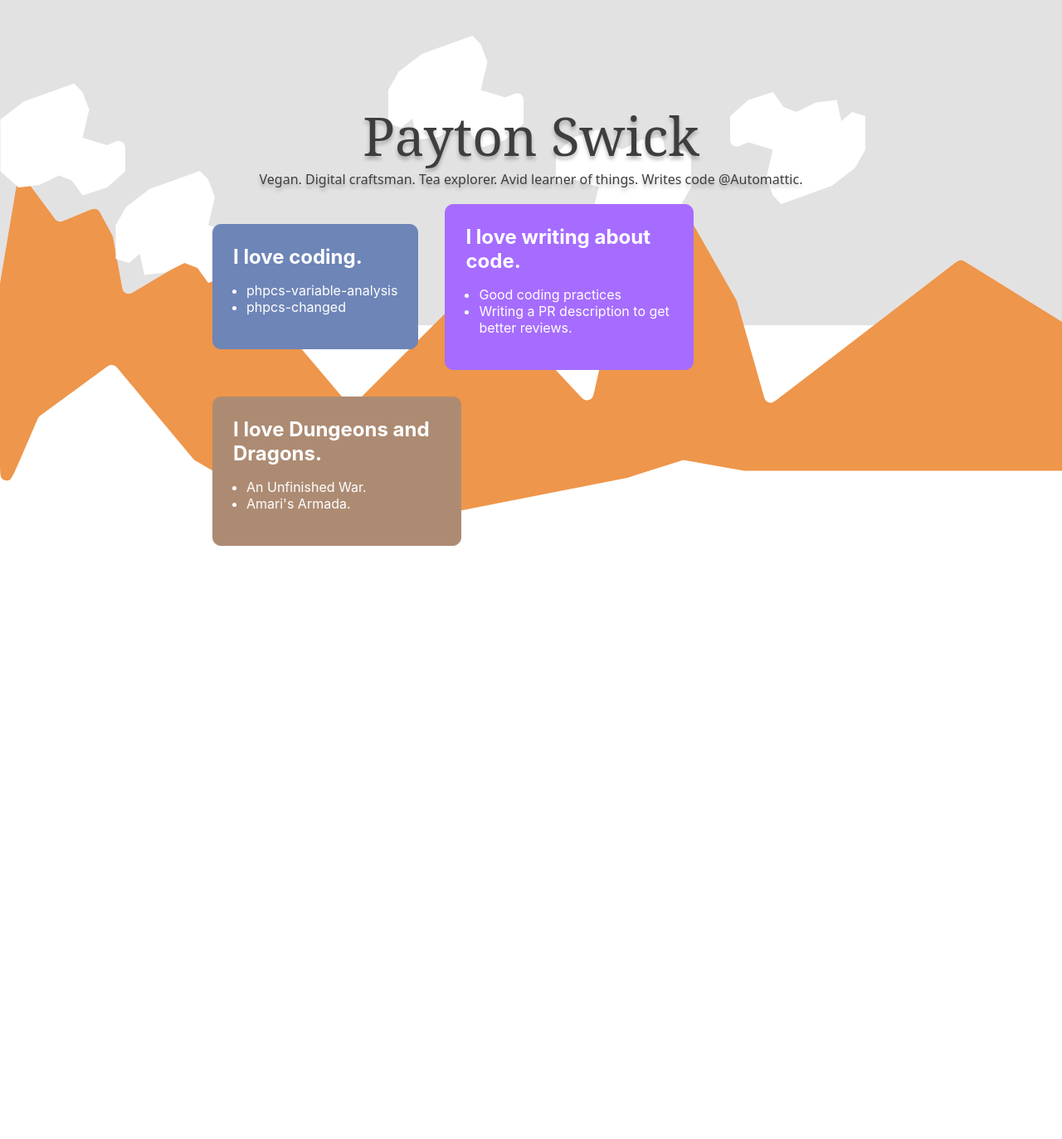
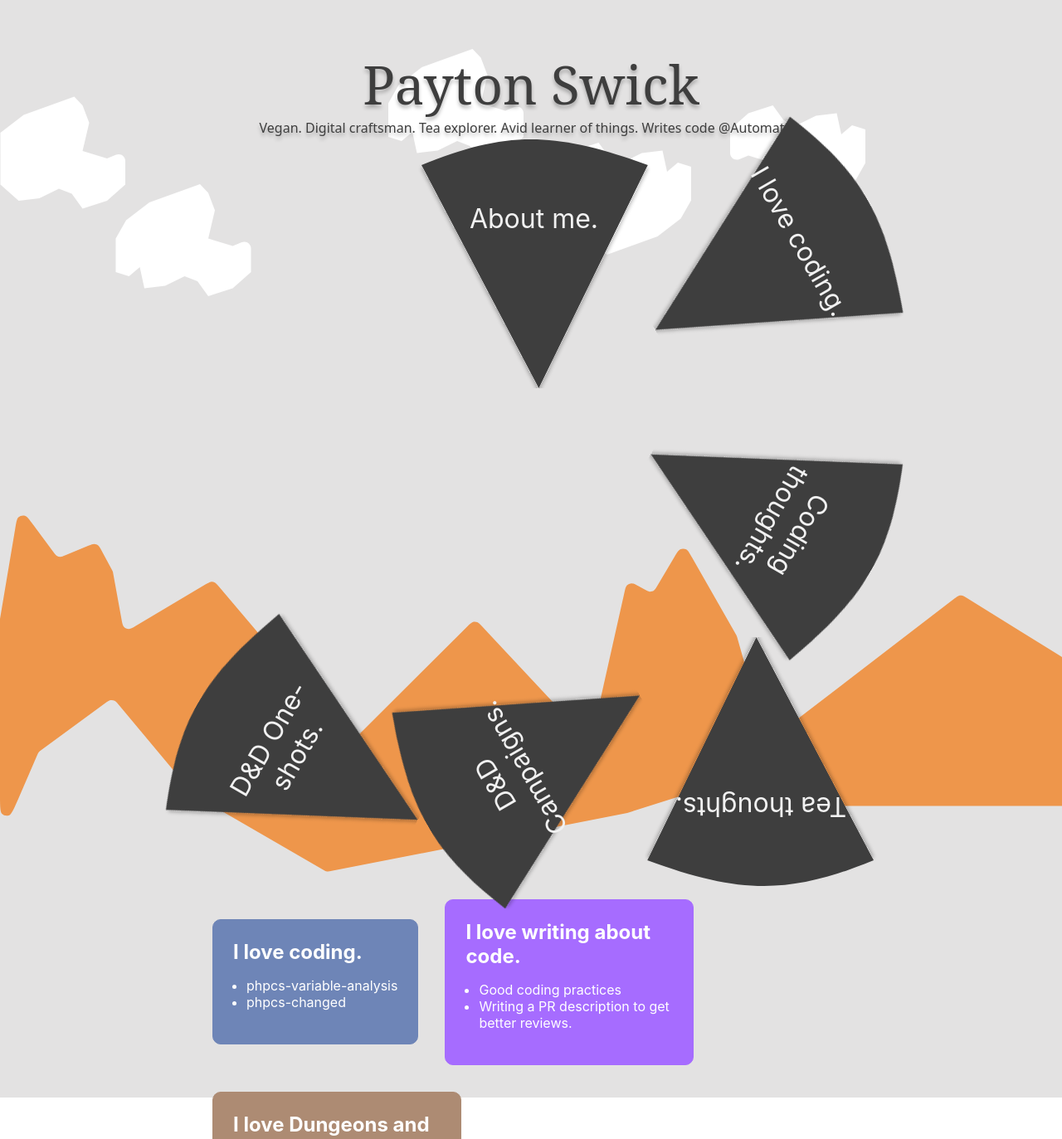
Before and after one commit to sirbrillig/foolorddotcom, a Next.js app: page / in a window 1280 px wide. Shown: the top 1373 px of the page at 83% size. Before the commit the page ends 800 px from the top, so only its background shows below. Built offline with nearby package versions, Linux system fonts and the light colour scheme.

Commit message:
Add segments

```diff
--- a/pages/index.tsx
+++ b/pages/index.tsx
@@ -63,6 +63,27 @@ const Home: NextPage = () => {
 								Writes code @Automattic.
 							</div>
 
+							<div className={styles.interests}>
+								<div className={styles['interests__section']}>
+									About me.
+								</div>
+								<div className={styles['interests__section']}>
+									I love coding.
+								</div>
+								<div className={styles['interests__section']}>
+									Coding thoughts.
+								</div>
+								<div className={styles['interests__section']}>
+									Tea thoughts.
+								</div>
+								<div className={styles['interests__section']}>
+									D&D Campaigns.
+								</div>
+								<div className={styles['interests__section']}>
+									D&D One-shots.
+								</div>
+							</div>
+
 							<div className={styles.grid}>
 								<Interest
 									className={styles["interest__code"]}
--- a/styles/Home.module.css
+++ b/styles/Home.module.css
@@ -68,6 +68,58 @@
 	line-height: 27px;
 }
 
+.interests {
+	display: grid;
+	grid-template-columns: 273px 273px 273px;
+	grid-template-rows: 300px 300px 300px;
+	grid-template-areas:
+	"segment8 segment1 segment2"
+	"segment7 . segment3"
+	"segment6 segment5 segment4";
+}
+
+.interests__section {
+	text-align: center;
+	font-size: 2em;
+	padding-left: 1em;
+	padding-right: 1em;
+	padding-top: 28%;
+	background-image: url('/Interest_Segment.svg');
+	background-repeat: no-repeat;
+	width: 280px;
+	height: 300px;
+}
+
+.interests__section:nth-child(1) {
+	transform: rotate(0deg);
+	grid-area: segment1;
+}
+
+.interests__section:nth-child(2) {
+	transform: rotate(60deg);
+	grid-area: segment2;
+}
+
+.interests__section:nth-child(3) {
+	transform: rotate(120deg);
+	grid-area: segment3;
+}
+
+.interests__section:nth-child(4) {
+	transform: rotate(180deg);
+	grid-area: segment4;
+}
+
+.interests__section:nth-child(5) {
+	transform: rotate(240deg);
+	grid-area: segment5;
+}
+
+.interests__section:nth-child(6) {
+	transform: rotate(300deg);
+	grid-area: segment6;
+}
+
 .grid {
 	display: flex;
 	align-items: center;
```
Also changed, not shown: public/Interest_Segment.svg (added).
